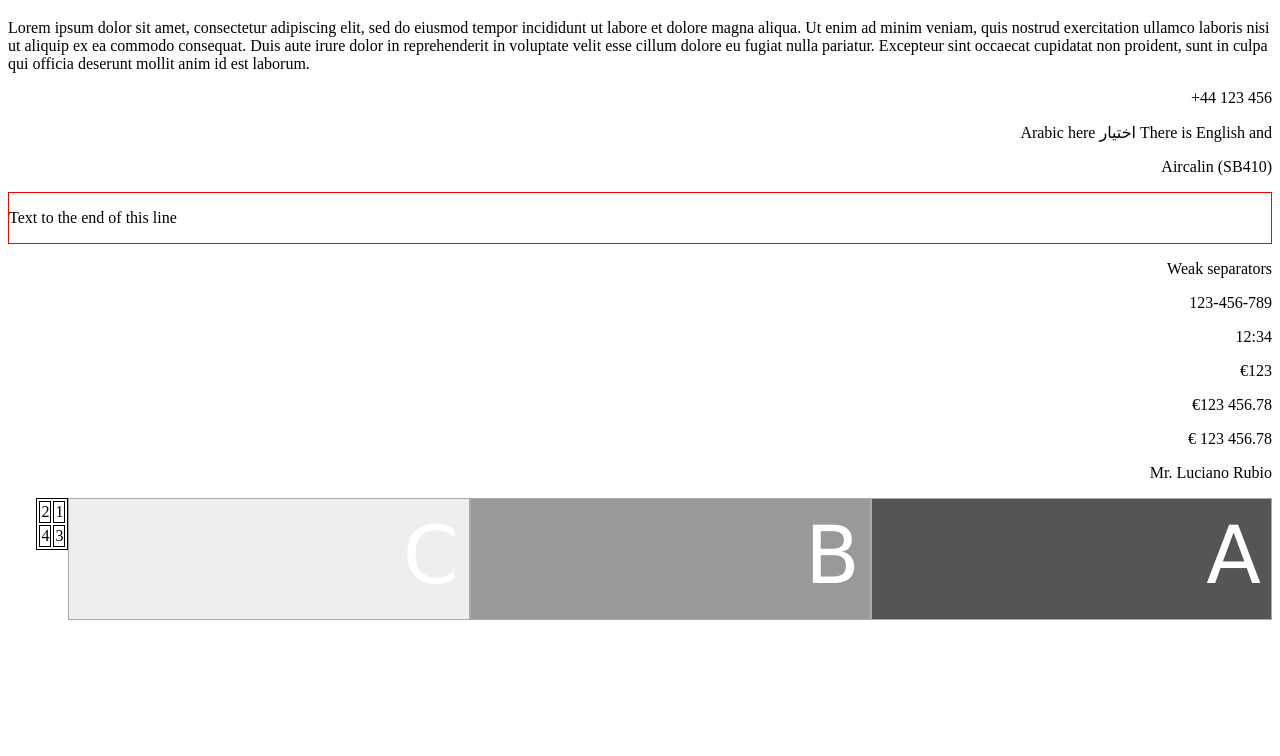
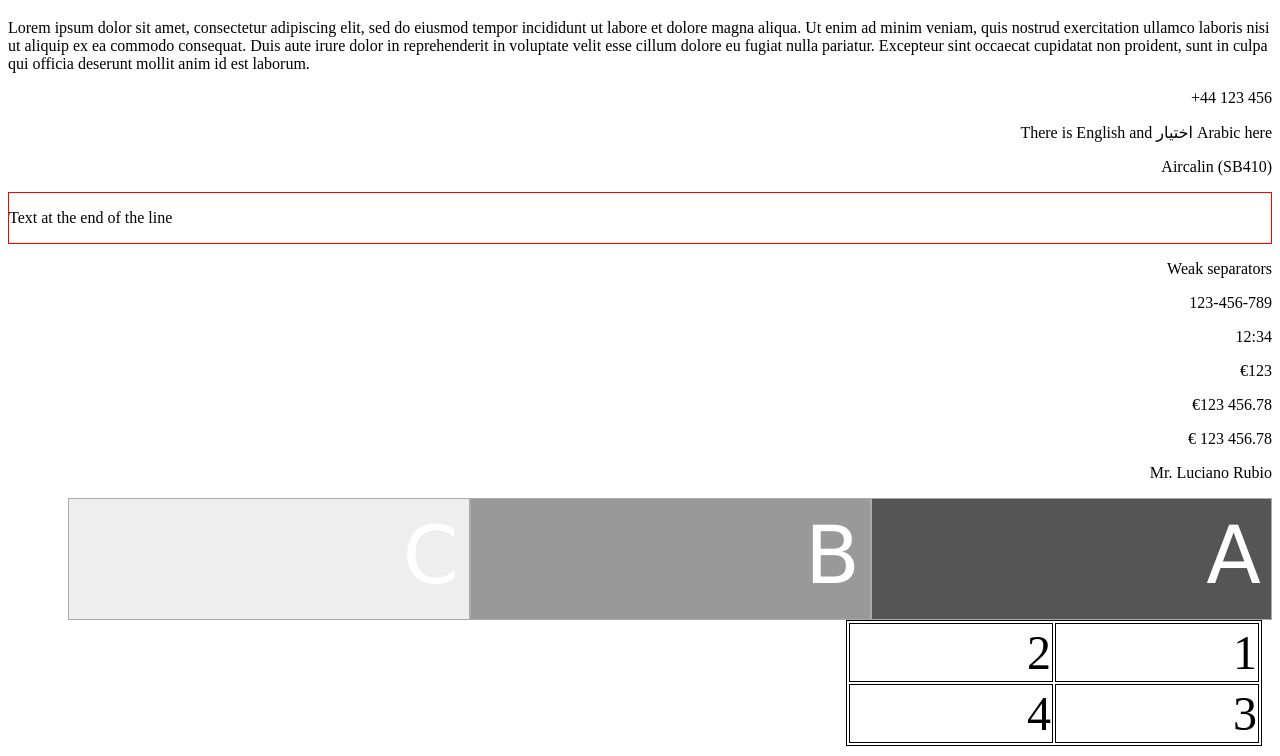
Before and after one commit to loociano/right-to-left-html-101, a plain HTML site: page index.html in a window 1280 px wide. Shown: the part 62-818 px from the top of the page. Drawn offline with Linux system fonts and the light colour scheme.

Commit message:
More examples

```diff
--- a/index.html
+++ b/index.html
@@ -35,7 +35,13 @@
 	.end { background-color: #eee; }
 
 	table, tr, td {
+		margin: 10px;
 		border: 1px solid black;
+	}
+
+	td {
+		width: 200px;
+		font-size: 3em;
 	}
 
 	</style>
@@ -45,12 +51,12 @@
 
 	<p><bdo dir="ltr">+44 123 456</bdo></p>
 
-	<p>There is English and اختيار Arabic here</p>
+	<p><bdo dir="ltr">There is English and <bdo dir="rtl">اختيار</bdo> Arabic here</bdo></p>
 
 	<p><bdo dir="ltr">Aircalin (SB410)</bdo></p>
 
-	<div class="rtl-shit-to-end myclass" style="border: 1px solid red;">
-		<p>Text to the end of this line</p>
+	<div class="myclass" style="border: 1px solid red;">
+		<p>Text at the end of the line</p>
 	</div>
 
 	<p>Weak separators</p>
@@ -67,7 +73,7 @@
 		<div class="block end">C</div>
 	</div>
 
-	<table>
+	<table style="clear:both;">
 		<tr>
 			<td>1</td><td>2</td>
 		</tr>
```
